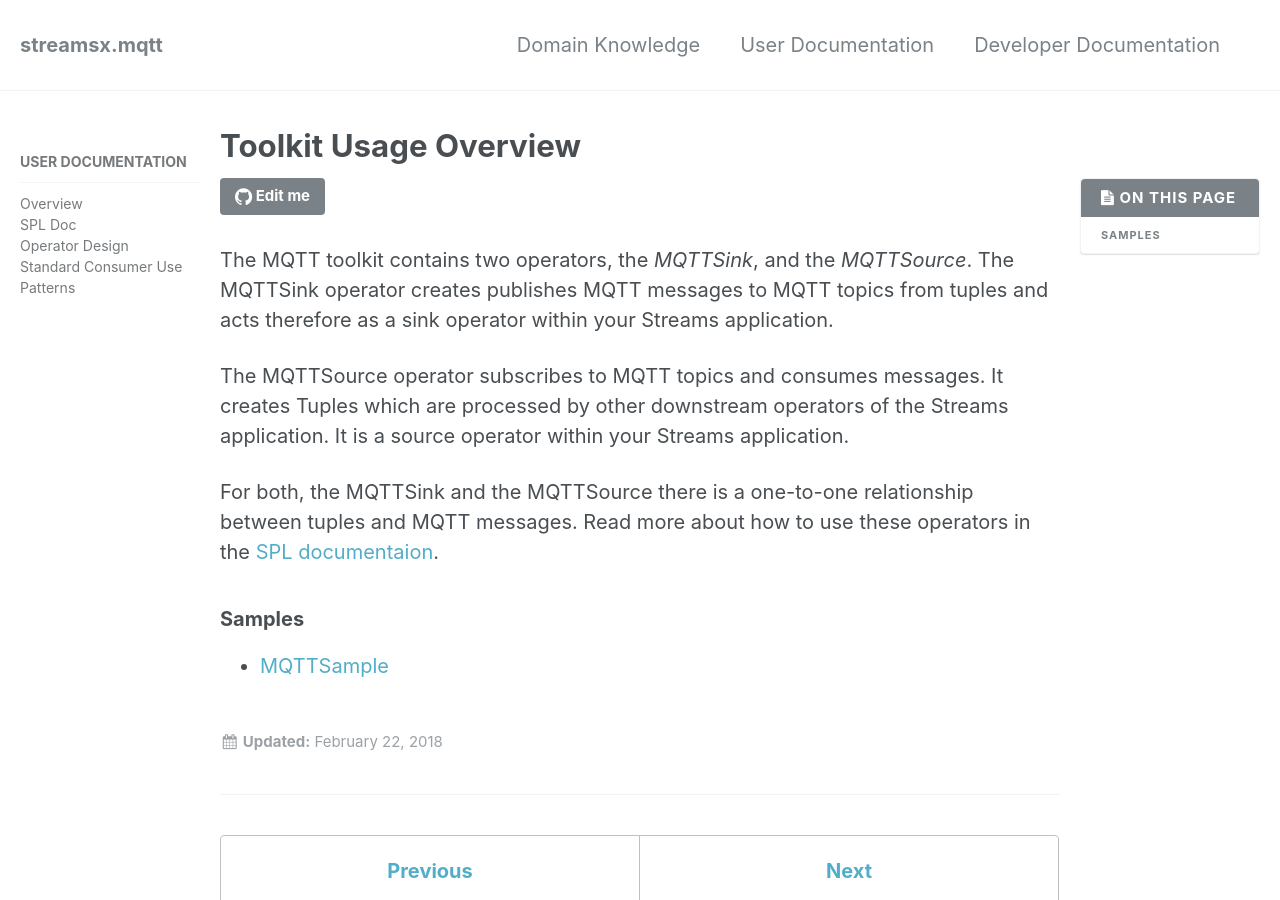
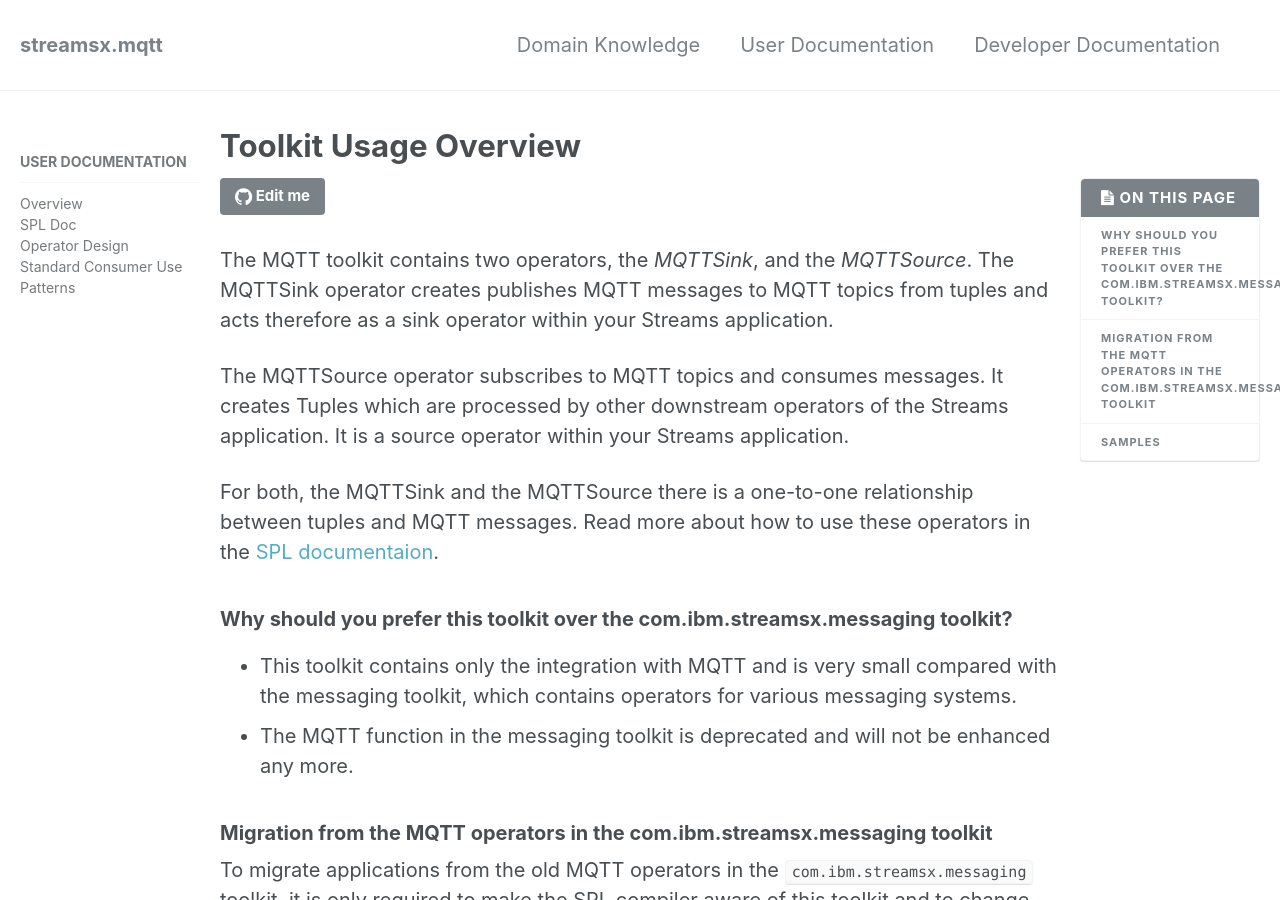
Before and after one commit to IBMStreams/streamsx.mqtt, a Jekyll site: the page built from _docs/200-user_overview.md, in a window 1280 px wide and 900 px high. Built offline with Jekyll 4.4.1, drawn with Linux system fonts in a browser that asks for light colours; some of the changed text lies outside the part shown.

Commit message:
update gh-pages

```diff
--- a/_docs/200-user_overview.md
+++ b/_docs/200-user_overview.md
@@ -21,6 +21,26 @@ other downstream operators of the Streams application. It is a source operator w
 For both, the MQTTSink and the MQTTSource there is a one-to-one relationship between tuples and MQTT messages.
 Read more about how to use these operators in the [SPL documentaion](/streamsx.mqtt/doc/spldoc/html/index.html).
 
+
+### Why should you prefer this toolkit over the com.ibm.streamsx.messaging toolkit?
+
+* This toolkit contains only the integration with MQTT and is very small compared with the messaging toolkit,
+  which contains operators for various messaging systems.
+* The MQTT function in the messaging toolkit is deprecated and will not be enhanced any more.
+
+
+### Migration from the MQTT operators in the com.ibm.streamsx.messaging toolkit
+
+To migrate applications from the old MQTT operators in the `com.ibm.streamsx.messaging` toolkit, it is only required
+to make the SPL compiler aware of this toolkit and to change the SPL namespace of the used MQTT artifacts
+(operators, functions, and the like) in your SPL application. This toolkit includes everything in SPL namespace
+`com.ibm.streamsx.mqtt`, while the MQTT function of the older `com.ibm.streamsx.messaging` toolkit uses the
+`com.ibm.streamsx.messaging.mqtt` namespace.
+
+Operator names, function names, and the like are the same as in the messaging toolkit. The first release has no changes in the
+functionality compared with the [messaging toolkit version 5.3.4](https://github.com/IBMStreams/streamsx.messaging/releases/tag/v5.3.4).
+
+
 ### Samples
 
 * [MQTTSample](https://github.com/IBMStreams/streamsx.mqtt/tree/develop/samples/MqttSample)
```
Also changed, not shown: _docs/100-knowledge_overview.md (+1 -1 lines).
